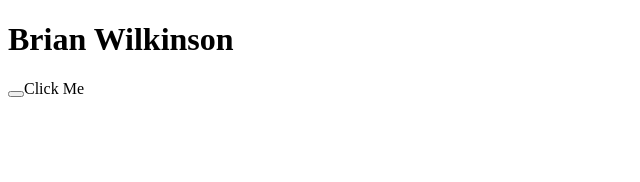
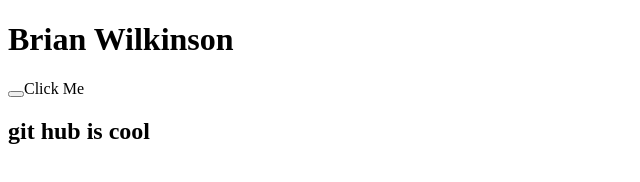
Before and after one commit to abillionlines/thehubrepository, a plain HTML site: page index.html in a window 1280 px wide. Shown: the whole page, without its empty margins (0-640 px from the left). Drawn offline with Linux system fonts and the light colour scheme.

Commit message:
added coolness

```diff
--- a/index.html
+++ b/index.html
@@ -9,6 +9,6 @@
 <body>
     <h1 class=title> Brian Wilkinson</h1>
     <button id="buttons" onclick="redchange()"></button>Click Me</button>
-
+    <h2>git hub is cool</h2>
 </body>
 </html>
```
